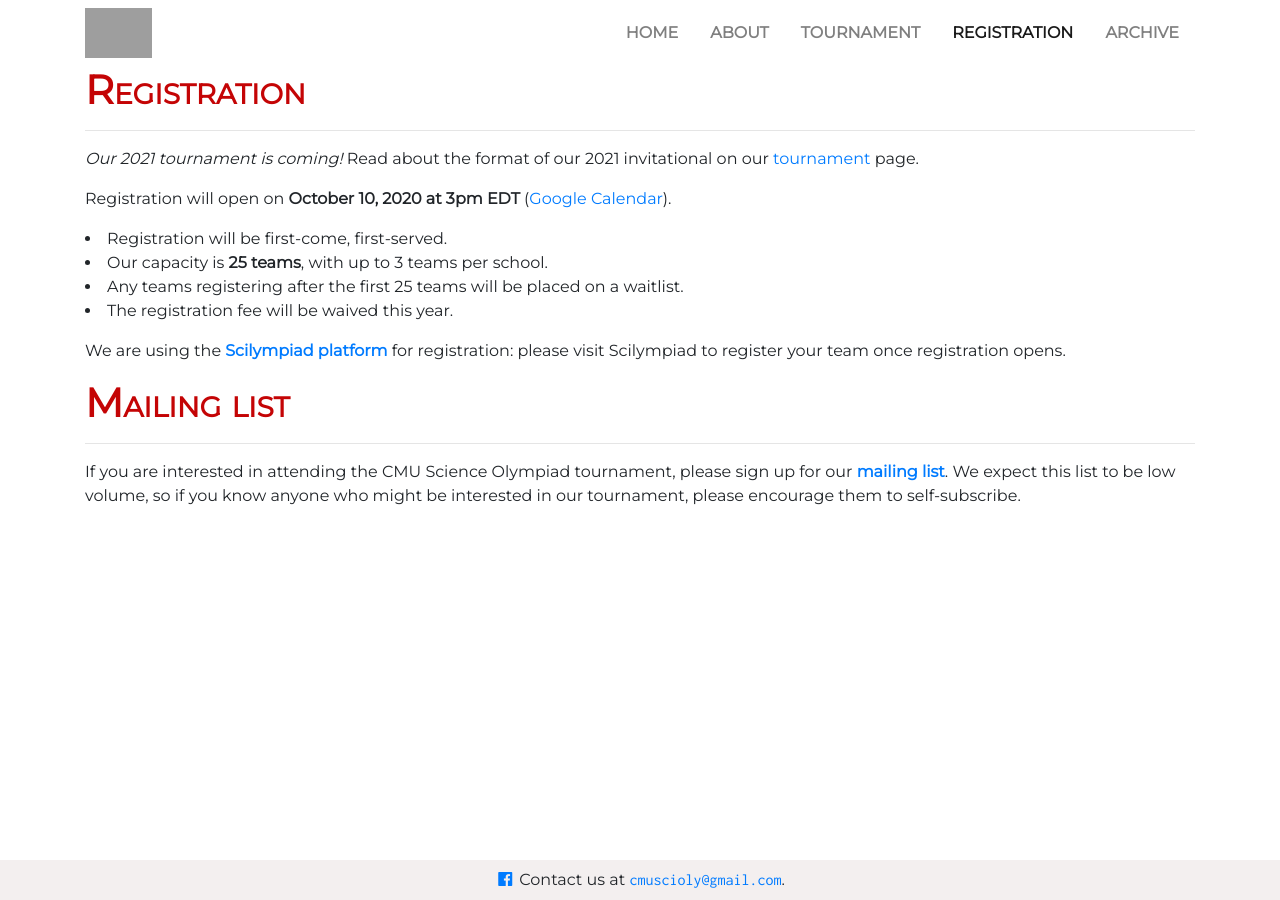
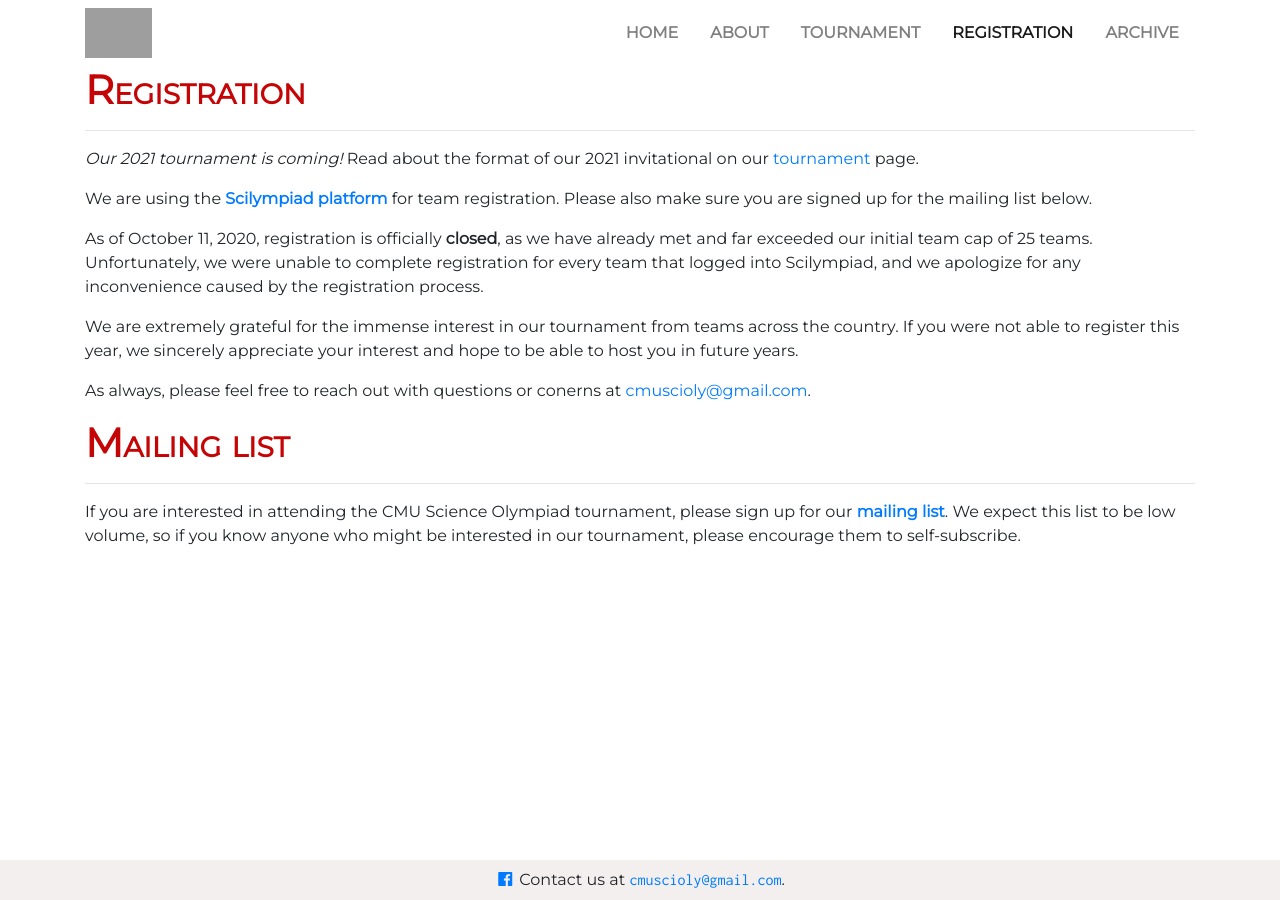
Before and after one commit to cmuscioly/cmuscioly.github.io, a Jekyll site: the page built from registration.md, in a window 1280 px wide. Built offline with Jekyll 4.4.1, drawn with Linux system fonts in a browser that asks for light colours; nearby versions of some CDN libraries; grey boxes are pictures that could not be loaded.

Commit message:
Indicate that registration is closed

```diff
--- a/registration.md
+++ b/registration.md
@@ -10,6 +10,24 @@ permalink: /registration/
 _Our 2021 tournament is coming!_  Read about the format of our 2021
 invitational on our [tournament](/tournament/) page.
 
+We are using the <strong><a href="https://scilympiad.com/pa-cmuso"
+target="_blank">Scilympiad platform</a></strong> for team registration.
+Please also make sure you are signed up for the mailing list below.
+
+As of October 11, 2020, registration is officially **closed**, as we have
+already met and far exceeded our initial team cap of 25 teams.  Unfortunately,
+we were unable to complete registration for every team that logged into
+Scilympiad, and we apologize for any inconvenience caused by the registration
+process.
+
+We are extremely grateful for the immense interest in our tournament from teams
+across the country. If you were not able to register this year, we sincerely
+appreciate your interest and hope to be able to host you in future years.
+
+As always, please feel free to reach out with questions or conerns at
+<a href="mailto:cmuscioly@gmail.com">cmuscioly@gmail.com</a>.
+
+<!--
 Registration will open on **October 10, 2020 at 3pm EDT** (<a
 href="http://www.google.com/calendar/event?action=TEMPLATE&dates=20201010T190000Z%2F20201010T190000Z&text=Team%20registration%20opens%20for%20CMU%20Science%20Olympiad%202021&location=https%3A%2F%2Fcmuscioly.org%2F"
 target="_blank">Google Calendar</a>).
@@ -18,10 +36,7 @@ target="_blank">Google Calendar</a>).
 * Our capacity is **25 teams**, with up to 3 teams per school.
 * Any teams registering after the first 25 teams will be placed on a waitlist.
 * The registration fee will be waived this year.
-
-We are using the <strong><a href="https://scilympiad.com/pa-cmuso"
-target="_blank">Scilympiad platform</a></strong> for registration: please visit
-Scilympiad to register your team once registration opens.
+-->
 
 
 # Mailing list
@@ -33,45 +48,3 @@ sign up for our [**mailing
 list**](https://lists.andrew.cmu.edu/mailman/listinfo/cmuscioly-interest).  We
 expect this list to be low volume, so if you know anyone who might be
 interested in our tournament, please encourage them to self-subscribe.
-
-
-
-
-<!--
-# Registration
-<hr>
-
-As of Wednesday, October 16, **we have reached our registration cap of
-25 teams.**
-
-If your team is still interested in participating, you can
-[**join the waitlist**](https://docs.google.com/forms/d/e/1FAIpQLSdqyPG1lmWlYSCofEADA0a63MBpba7Ygvw8ei4NN6Y5AkZGyw/viewform?usp=sf_link).
-
-Don't hesitate to send us an email at [cmuscioly@gmail.com](mailto:cmuscioly@gmail.com) if you have any questions.
-
-## Process
-
-We will post a form asking for
-- Primary contact (coach name and email)
-- School name and state
-- Number of teams to register
-
-Shortly after you complete the registration form, we will send you a confirmation email.
-**A nonrefundable registration payment of $100 per team is due within two weeks** after you receive the confirmation email, or by November 1, whichever is later.
-
-## Registration Rules
-- All teams are limited to 15 competing members as per Pennsylvania State rules.
-- Due to limited availability of resources, we will only be able to accept the first 25 teams to fill out the form. Other teams will be placed on a waitlist.
-- Each school may bring at most **three teams**.
-- All teams must be registered with their corresponding state's Science Olympiad organization.
-
-## Registration Forms
-
-These forms must be turned in at check-in on the day of the competition.
-
-- <a href="/assets/Coach Responsibility Form.pdf" target="_blank">Coach Responsibility Form</a>
-- <a href="/assets/Code of Conduct.pdf" target="_blank">Code of Conduct</a>
-- <a href="/assets/Medical Form.pdf" target="_blank">Medical Form</a>
-- <a href="/assets/Talent Release Form.pdf" target="_blank">Talent Release Form</a>
-- <a href="/assets/Vandalism Form.pdf" target="_blank">Vandalism Form</a>
--->
--- a/tournament.md
+++ b/tournament.md
@@ -10,6 +10,11 @@ permalink: /tournament/
 Welcome to the 2020-2021 Science Olympiad season! The upcoming season will be
 unique in many ways, but we're pleased to announce that we'll still be bringing
 the CMU Science Olympiad experience to you in a safe and secure manner.
+
+**Update:** Due to the high level of interest in our tournament, we are instead
+planning to run our tournament on multiple days following January 9, 2021, with
+grading and results to come a few days later. We will be releasing more updates
+as we continue to plan; please sign up for our mailing list to stay up to date.
 
 ## Mini SO
 
@@ -29,8 +34,8 @@ hosting a tournament in this format, and we're figuring things out as we go.
 For more information on the "Mini SO" format, please check out the
 <a href="https://www.soinc.org/play/tournaments" target="_blank">National Science Olympiad website</a>.
 
-To register for the tournament, please see our [registration](/registration/)
-page.
+To register for the tournament, and to sign up for our mailing list, please see
+our [registration](/registration/) page.
 
 ## Volunteering
 
```
